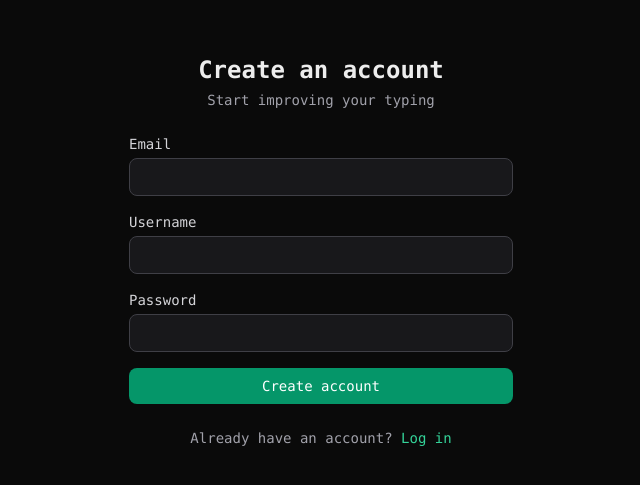
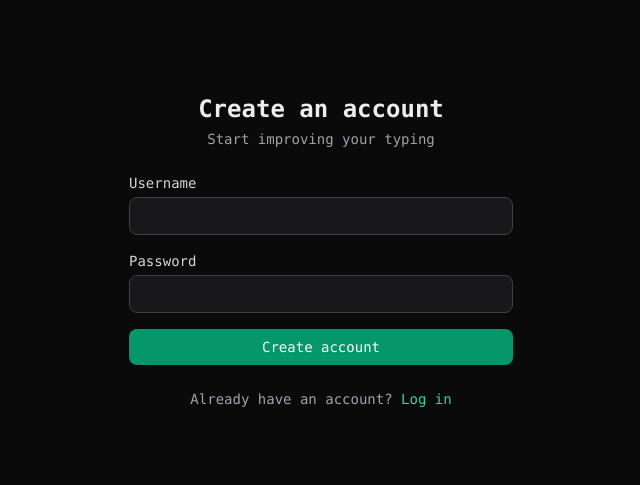
Before and after one commit to pclk/MusMem, a Next.js app: page /register in a window 1280 px wide. Shown: the part 149-634 px from the top of the page, without its empty margins (319-959 px from the left). Built offline with nearby package versions, Linux system fonts and the light colour scheme.

Commit message:
Remove email from auth registration flow

```diff
--- a/app/api/auth/register/route.ts
+++ b/app/api/auth/register/route.ts
@@ -17,16 +17,15 @@ export async function POST(request: Request) {
       );
     }
 
-    const { email, username, password } = parsed.data;
+    const { username, password } = parsed.data;
 
-    const existingUser = await prisma.user.findFirst({
-      where: { OR: [{ email }, { username }] },
+    const existingUser = await prisma.user.findUnique({
+      where: { username },
     });
 
     if (existingUser) {
-      const field = existingUser.email === email ? "email" : "username";
       return NextResponse.json(
-        { error: `A user with this ${field} already exists` },
+        { error: "A user with this username already exists" },
         { status: 409 }
       );
     }
@@ -35,7 +34,7 @@ export async function POST(request: Request) {
 
     const user = await prisma.user.create({
       data: {
-        email,
+        email: `${username}@local.musmem`,
         username,
         passwordHash,
         settings: {
--- a/app/register/page.tsx
+++ b/app/register/page.tsx
@@ -8,7 +8,6 @@ import Button from "@/components/ui/Button";
 
 export default function RegisterPage() {
   const router = useRouter();
-  const [email, setEmail] = useState("");
   const [username, setUsername] = useState("");
   const [password, setPassword] = useState("");
   const [errors, setErrors] = useState<Record<string, string>>({});
@@ -25,7 +24,7 @@ export default function RegisterPage() {
       const res = await fetch("/api/auth/register", {
         method: "POST",
         headers: { "Content-Type": "application/json" },
-        body: JSON.stringify({ email, username, password }),
+        body: JSON.stringify({ username, password }),
       });
 
       const data = await res.json();
@@ -61,15 +60,6 @@ export default function RegisterPage() {
         </div>
 
         <form onSubmit={handleSubmit} className="space-y-4">
-          <Input
-            label="Email"
-            type="email"
-            value={email}
-            onChange={(e) => setEmail(e.target.value)}
-            error={errors.email}
-            autoComplete="email"
-            required
-          />
           <Input
             label="Username"
             value={username}
--- a/lib/schemas/auth.ts
+++ b/lib/schemas/auth.ts
@@ -1,7 +1,6 @@
 import { z } from "zod";
 
 export const registerSchema = z.object({
-  email: z.string().email("Invalid email address"),
   username: z
     .string()
     .min(3, "Username must be at least 3 characters")
```
Also changed, not shown: 2 other files (tests, documents, lock files or other folders).
